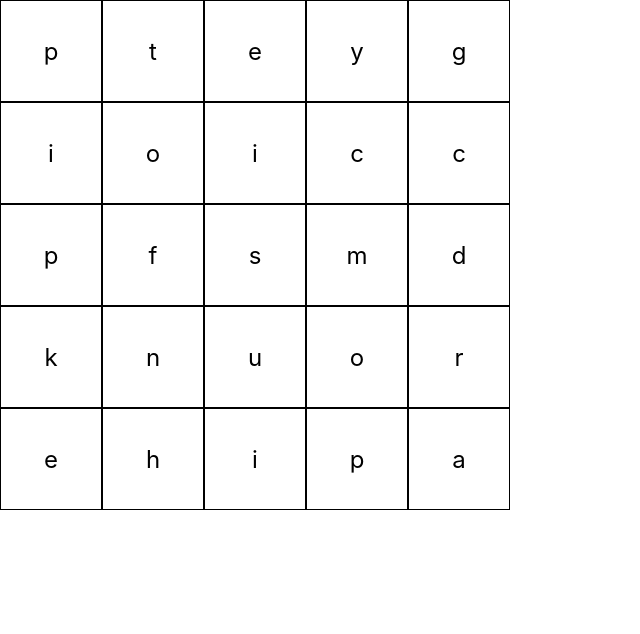
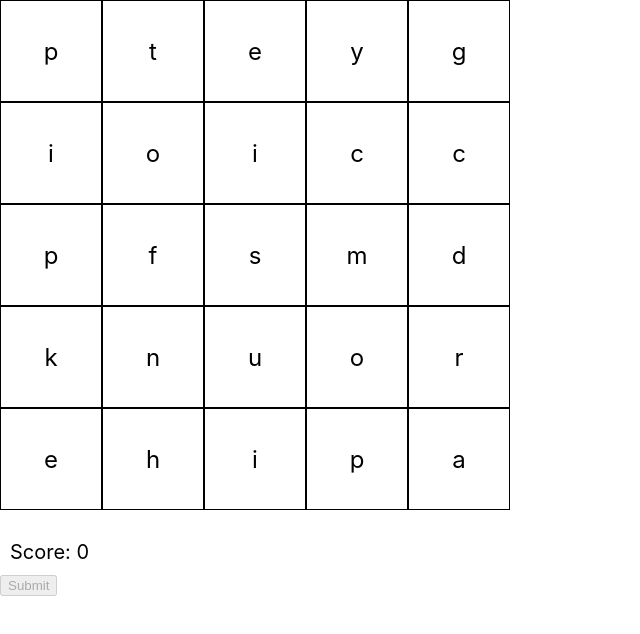
Before and after one commit to dmitru/inkarnate-test-boggle, a React (Create React App) app: page / in a window 1280 px wide. Shown: the top 634 px of the page, without its empty margins (0-640 px from the left). Built offline with nearby package versions, Linux system fonts and the light colour scheme.

Commit message:
Can submit words; show & update current score

```diff
--- a/src/App.jsx
+++ b/src/App.jsx
@@ -5,6 +5,7 @@ import { darken } from 'polished'
 import './App.css'
 
 import { DICES } from './constants'
+import DICTIONARY from './data/words_dictionary.json'
 
 const generateRandomBoard = () => {
   const shuffledDice = _.shuffle(DICES)
@@ -17,10 +18,59 @@ const generateRandomBoard = () => {
   )
 }
 
+const checkWord = (word) => {
+  if (!word || word.length < 3) {
+    return false
+  }
+
+  return DICTIONARY[word] === 1
+}
+
+const getScoreForWord = (isValid, wordLength) => {
+  if (!isValid) {
+    return -2
+  }
+
+  const SCORE_MAP = {
+    '3': 1,
+    '4': 1,
+    '5': 2,
+    '6': 3,
+    '7': 5,
+  }
+
+  return SCORE_MAP[wordLength] || 11
+}
+
 class App extends React.Component {
   state = {
     board: generateRandomBoard(),
     pattern: [],
+
+    score: 0,
+    usedPatternHashes: [],
+  }
+
+  handleSubmitWord = () => {
+    // Check the word against dictionary
+    //
+    // If it's there:
+    // - save used pattern
+    // - update score
+    // - reset the pattern
+
+    // If it's not there:
+    // - update score
+    // - reset the pattern
+    const word = _.map(this.state.pattern, 'letter').join('')
+    const isWordValid = checkWord(word)
+
+    const newScore = this.state.score + getScoreForWord(isWordValid, word.length)
+
+    this.setState({
+      score: newScore,
+      pattern: [],
+    })
   }
 
   handleLetterClick = (row, col, letter) => {
@@ -150,10 +200,22 @@ class App extends React.Component {
     )
   }
 
+  renderToolbar = () => {
+    const isSubmitEnabled = this.state.pattern.length < 3
+
+    return (
+      <div>
+        <button onClick={this.handleSubmitWord} disabled={isSubmitEnabled}>Submit</button>
+      </div>
+    )
+  }
+
   render() {
     return <div>
       {this.renderBoard()}
       {this.renderCurrentWord()}
+      <div className={css(`font-size: 20px; padding: 10px; `)}>Score: {this.state.score}</div>
+      {this.renderToolbar()}
       </div>
   }
 }
```
